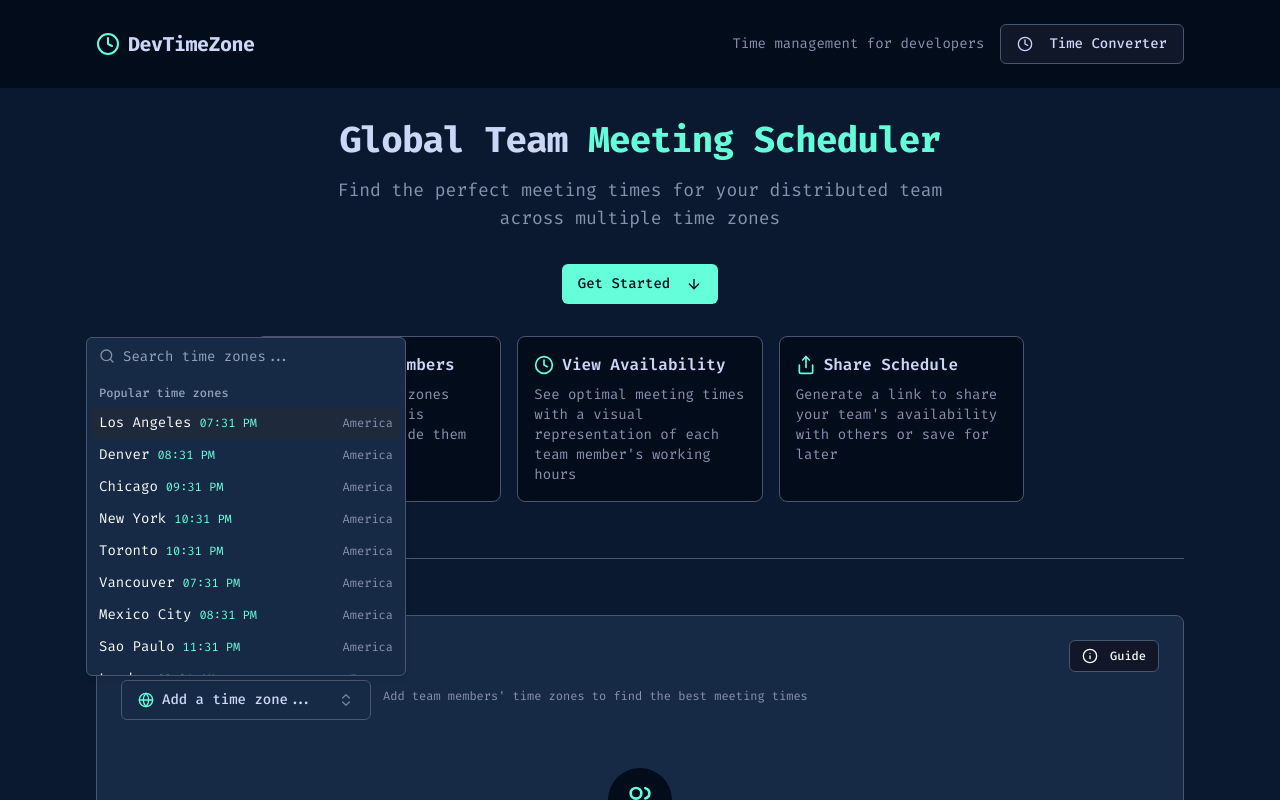
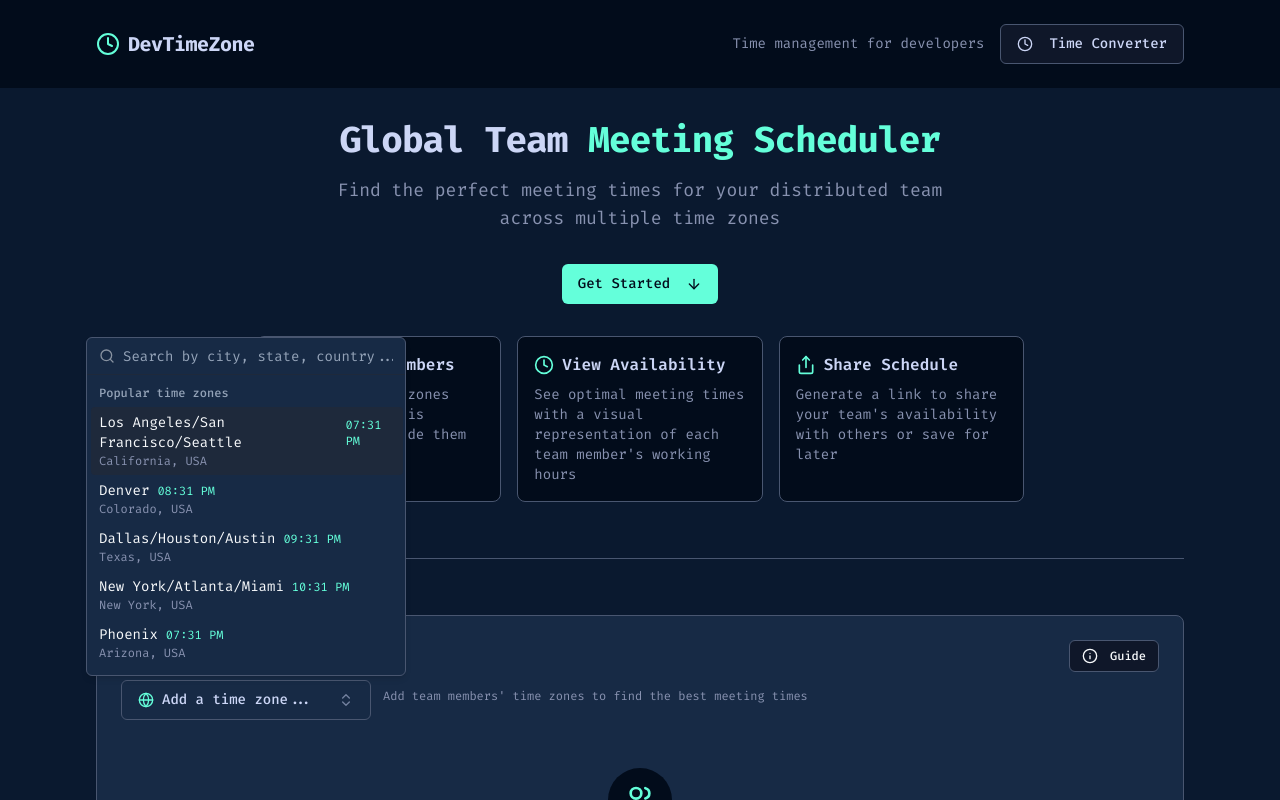
Before and after one commit to dharmitshah/global-time-dev, a React (Vite) app: page /meeting-scheduler in a window 1280 px wide. Both pictures are taken after a click on the button "Add a time zone...". Shown: the top 800 px of the page. Built offline with nearby package versions, Linux system fonts and the light colour scheme.

Commit message:
Add more cities and search functionality
-   Expanded the city list in `TimeZoneSelector.tsx` to include all cities.
-   Implemented search functionality to filter by city, state, and country.

```diff
--- a/src/components/TimeZoneSelector.tsx
+++ b/src/components/TimeZoneSelector.tsx
@@ -1,4 +1,3 @@
-
 import { useState, useEffect } from 'react';
 import { Button } from '@/components/ui/button';
 import { Command, CommandEmpty, CommandGroup, CommandInput, CommandItem, CommandList } from '@/components/ui/command';
@@ -47,7 +46,15 @@ const TIME_ZONES = {
     'America/Sao_Paulo', 'America/Scoresbysund', 'America/Sitka', 'America/St_Johns',
     'America/Swift_Current', 'America/Tegucigalpa', 'America/Thule', 'America/Tijuana',
     'America/Toronto', 'America/Vancouver', 'America/Whitehorse', 'America/Winnipeg',
-    'America/Yakutat', 'America/Yellowknife'
+    'America/Yakutat', 'America/Yellowknife',
+    'America/Chicago', // Dallas, Houston, Austin
+    'America/Los_Angeles', // San Francisco, Seattle
+    'America/Phoenix', // Phoenix
+    'America/Denver', // Denver
+    'America/Detroit', // Detroit
+    'America/Indiana/Indianapolis', // Indianapolis
+    'America/Kentucky/Louisville', // Louisville
+    'America/New_York', // Atlanta, Miami, Boston, Washington DC
   ],
   'Antarctica': [
     'Antarctica/Casey', 'Antarctica/Davis', 'Antarctica/DumontDUrville', 'Antarctica/Macquarie',
@@ -112,12 +119,40 @@ const TIME_ZONES = {
   ]
 };
 
-// Popular time zones that should appear at the top
+// Additional metadata for enhanced search
+const TIMEZONE_METADATA: Record<string, {state?: string, country: string, city: string}> = {
+  'America/Chicago': { country: 'USA', state: 'Texas', city: 'Dallas/Houston/Austin' },
+  'America/Los_Angeles': { country: 'USA', state: 'California', city: 'Los Angeles/San Francisco/Seattle' },
+  'America/New_York': { country: 'USA', state: 'New York', city: 'New York/Atlanta/Miami' },
+  'America/Phoenix': { country: 'USA', state: 'Arizona', city: 'Phoenix' },
+  'America/Denver': { country: 'USA', state: 'Colorado', city: 'Denver' },
+  'Asia/Kolkata': { country: 'India', city: 'Mumbai/Delhi/Bangalore/Chennai' },
+  'Asia/Shanghai': { country: 'China', city: 'Shanghai/Beijing' },
+  'Asia/Tokyo': { country: 'Japan', city: 'Tokyo' },
+  'Asia/Dubai': { country: 'UAE', city: 'Dubai/Abu Dhabi' },
+  'Asia/Singapore': { country: 'Singapore', city: 'Singapore' },
+  'Europe/London': { country: 'UK', city: 'London' },
+  'Europe/Paris': { country: 'France', city: 'Paris' },
+  'Europe/Berlin': { country: 'Germany', city: 'Berlin/Munich' },
+  'Australia/Sydney': { country: 'Australia', state: 'New South Wales', city: 'Sydney' },
+  'Australia/Melbourne': { country: 'Australia', state: 'Victoria', city: 'Melbourne' },
+  'Australia/Perth': { country: 'Australia', state: 'Western Australia', city: 'Perth' },
+  'Africa/Lagos': { country: 'Nigeria', city: 'Lagos' },
+  'Africa/Cairo': { country: 'Egypt', city: 'Cairo' },
+  'Africa/Johannesburg': { country: 'South Africa', city: 'Johannesburg' },
+  'America/Sao_Paulo': { country: 'Brazil', city: 'São Paulo' },
+  'America/Mexico_City': { country: 'Mexico', city: 'Mexico City' },
+  'America/Toronto': { country: 'Canada', state: 'Ontario', city: 'Toronto' },
+  'America/Vancouver': { country: 'Canada', state: 'British Columbia', city: 'Vancouver' },
+};
+
+// Popular time zones that should appear at the top - expanded with more cities
 const POPULAR_TIMEZONES = [
-  'America/Los_Angeles', // US West Coast
-  'America/Denver',      // US Mountain
-  'America/Chicago',     // US Central
-  'America/New_York',    // US East Coast
+  'America/Los_Angeles', // US West Coast, San Francisco, Seattle
+  'America/Denver',      // US Mountain, Denver
+  'America/Chicago',     // US Central, Dallas, Houston, Austin
+  'America/New_York',    // US East Coast, Atlanta, Miami, Boston, Washington DC
+  'America/Phoenix',     // Phoenix
   'America/Toronto',     // Canada Eastern
   'America/Vancouver',   // Canada Western
   'America/Mexico_City', // Mexico
@@ -128,12 +163,16 @@ const POPULAR_TIMEZONES = [
   'Europe/Moscow',       // Russia
   'Africa/Cairo',        // Egypt
   'Africa/Johannesburg', // South Africa
+  'Africa/Lagos',        // Nigeria
   'Asia/Dubai',          // UAE
-  'Asia/Kolkata',        // India
+  'Asia/Kolkata',        // India - Mumbai, Delhi, Bangalore, Chennai
   'Asia/Singapore',      // Singapore
   'Asia/Tokyo',          // Japan
-  'Asia/Shanghai',       // China
+  'Asia/Shanghai',       // China - Beijing, Shanghai
+  'Asia/Seoul',          // South Korea
+  'Asia/Hong_Kong',      // Hong Kong
   'Australia/Sydney',    // Australia Eastern
+  'Australia/Melbourne', // Australia Melbourne
   'Australia/Perth',     // Australia Western
   'Pacific/Auckland',    // New Zealand
 ];
@@ -195,15 +234,32 @@ const TimeZoneSelector = ({ onSelect, selectedTimeZones }: TimeZoneSelectorProps
     }));
   };
 
-  // Filter time zones based on search term
+  // Get metadata for a timezone to enhance display and searching
+  const getTimeZoneMetadata = (zone: string) => {
+    return TIMEZONE_METADATA[zone] || {
+      country: zone.split('/')[0],
+      city: formatTimeZone(zone)
+    };
+  };
+
+  // Filter time zones based on search term - now includes state and country in search
   const getFilteredTimeZones = () => {
     if (!search) return availableTimeZones;
 
-    return availableTimeZones.filter(zone =>
-      zone.toLowerCase().includes(search.toLowerCase()) ||
-      formatTimeZone(zone).toLowerCase().includes(search.toLowerCase()) ||
-      getCurrentTime(zone).toLowerCase().includes(search.toLowerCase())
-    );
+    const searchLower = search.toLowerCase();
+
+    return availableTimeZones.filter(zone => {
+      // Get metadata for the timezone
+      const metadata = getTimeZoneMetadata(zone);
+
+      // Check if the search term matches any metadata field
+      return zone.toLowerCase().includes(searchLower) ||
+        formatTimeZone(zone).toLowerCase().includes(searchLower) ||
+        getCurrentTime(zone).toLowerCase().includes(searchLower) ||
+        metadata.country.toLowerCase().includes(searchLower) ||
+        (metadata.state?.toLowerCase().includes(searchLower) || false) ||
+        metadata.city.toLowerCase().includes(searchLower);
+    });
   };
 
   // Group time zones by region for display
@@ -212,8 +268,15 @@ const TimeZoneSelector = ({ onSelect, selectedTimeZones }: TimeZoneSelectorProps
   // Filter popular time zones based on search
   const filteredPopular = POPULAR_TIMEZONES.filter(zone =>
     !selectedTimeZones.includes(zone) &&
-    (zone.toLowerCase().includes(search.toLowerCase()) ||
-     formatTimeZone(zone).toLowerCase().includes(search.toLowerCase()))
+    (search ? (
+      // Enhanced search for popular zones
+      zone.toLowerCase().includes(search.toLowerCase()) ||
+      formatTimeZone(zone).toLowerCase().includes(search.toLowerCase()) ||
+      getCurrentTime(zone).toLowerCase().includes(search.toLowerCase()) ||
+      (TIMEZONE_METADATA[zone]?.country || '').toLowerCase().includes(search.toLowerCase()) ||
+      (TIMEZONE_METADATA[zone]?.state || '').toLowerCase().includes(search.toLowerCase()) ||
+      (TIMEZONE_METADATA[zone]?.city || '').toLowerCase().includes(search.toLowerCase())
+    ) : true)
   );
 
   // Get filtered time zones that aren't in popular list
@@ -249,7 +312,7 @@ const TimeZoneSelector = ({ onSelect, selectedTimeZones }: TimeZoneSelectorProps
       <PopoverContent className="w-full sm:w-[320px] p-0 bg-navy-light border-slate-dark">
         <Command className="bg-transparent">
           <CommandInput
-            placeholder="Search time zones..."
+            placeholder="Search by city, state, country..."
             className="h-9 text-slate-light"
             value={search}
             onValueChange={setSearch}
@@ -259,20 +322,27 @@ const TimeZoneSelector = ({ onSelect, selectedTimeZones }: TimeZoneSelectorProps
             <ScrollArea className="h-[400px]">
               {filteredPopular.length > 0 && (
                 <CommandGroup heading="Popular time zones">
-                  {filteredPopular.map(zone => (
+                  {filteredPopular.map(zone => {
+                    const metadata = getTimeZoneMetadata(zone);
+                    return (
                       <CommandItem
                         key={zone}
                         value={zone}
                         onSelect={() => handleSelect(zone)}
                         className="flex items-center justify-between cursor-pointer hover:bg-navy hover:text-cyan"
                       >
+                        <div className="flex flex-col">
                           <div className="flex items-center gap-2">
-                        <span>{formatTimeZone(zone)}</span>
+                            <span>{metadata.city}</span>
                             <span className="text-xs text-cyan">{getCurrentTime(zone)}</span>
                           </div>
-                      <span className="text-xs text-slate">{zone.split('/')[0]}</span>
+                          <span className="text-xs text-slate">
+                            {metadata.state ? `${metadata.state}, ${metadata.country}` : metadata.country}
+                          </span>
+                        </div>
                       </CommandItem>
-                  ))}
+                    );
+                  })}
                 </CommandGroup>
               )}
 
@@ -292,20 +362,25 @@ const TimeZoneSelector = ({ onSelect, selectedTimeZones }: TimeZoneSelectorProps
                     </button>
                   }
                 >
-                  {expandedRegions[region] && groupedTimeZones[region].map(zone => (
+                  {expandedRegions[region] && groupedTimeZones[region].map(zone => {
+                    const metadata = getTimeZoneMetadata(zone);
+                    return (
                       <CommandItem
                         key={zone}
                         value={zone}
                         onSelect={() => handleSelect(zone)}
                         className="flex items-center justify-between cursor-pointer hover:bg-navy hover:text-cyan"
                       >
+                        <div className="flex flex-col">
                           <div className="flex items-center gap-2">
                             <span>{formatTimeZone(zone)}</span>
                             <span className="text-xs text-cyan">{getCurrentTime(zone)}</span>
                           </div>
                           <span className="text-xs text-slate">{zone}</span>
+                        </div>
                       </CommandItem>
-                  ))}
+                    );
+                  })}
                 </CommandGroup>
               ))}
             </ScrollArea>
```
Lines whose indentation alone changed are shown as unchanged.
